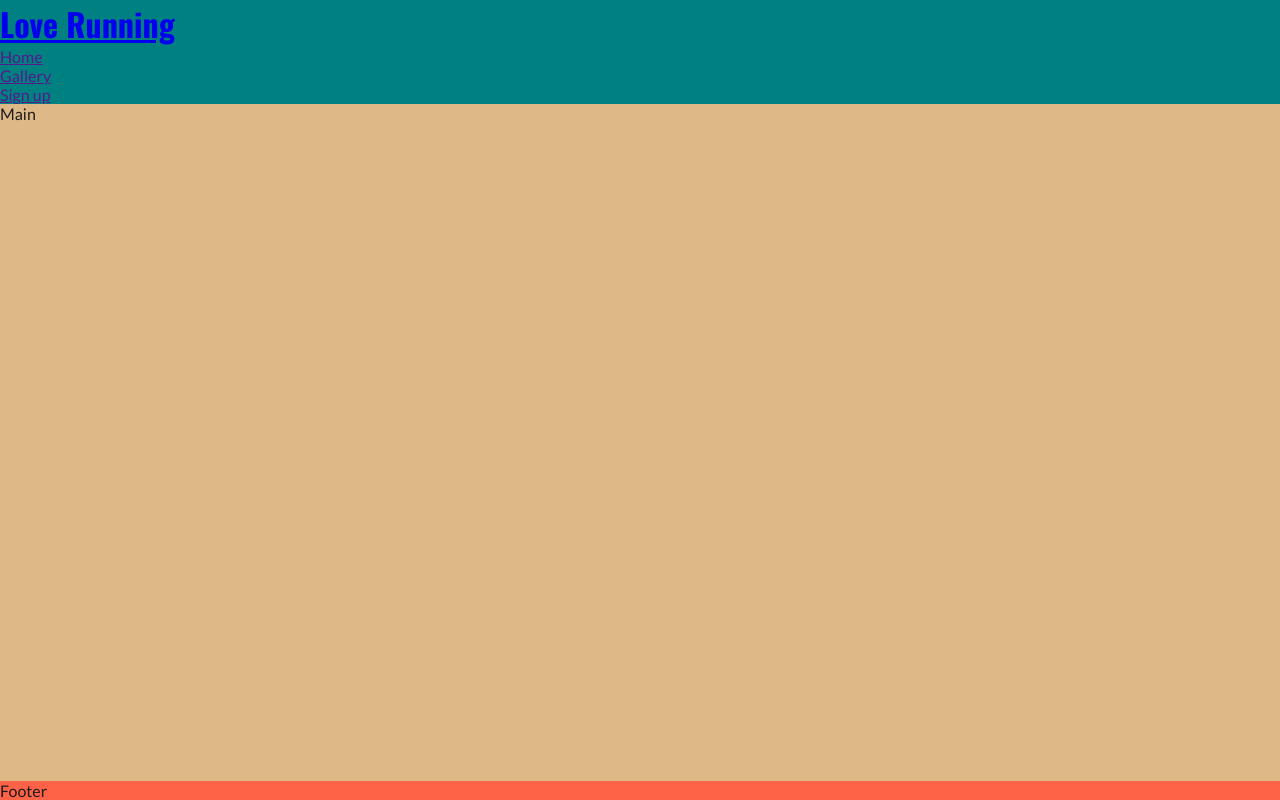
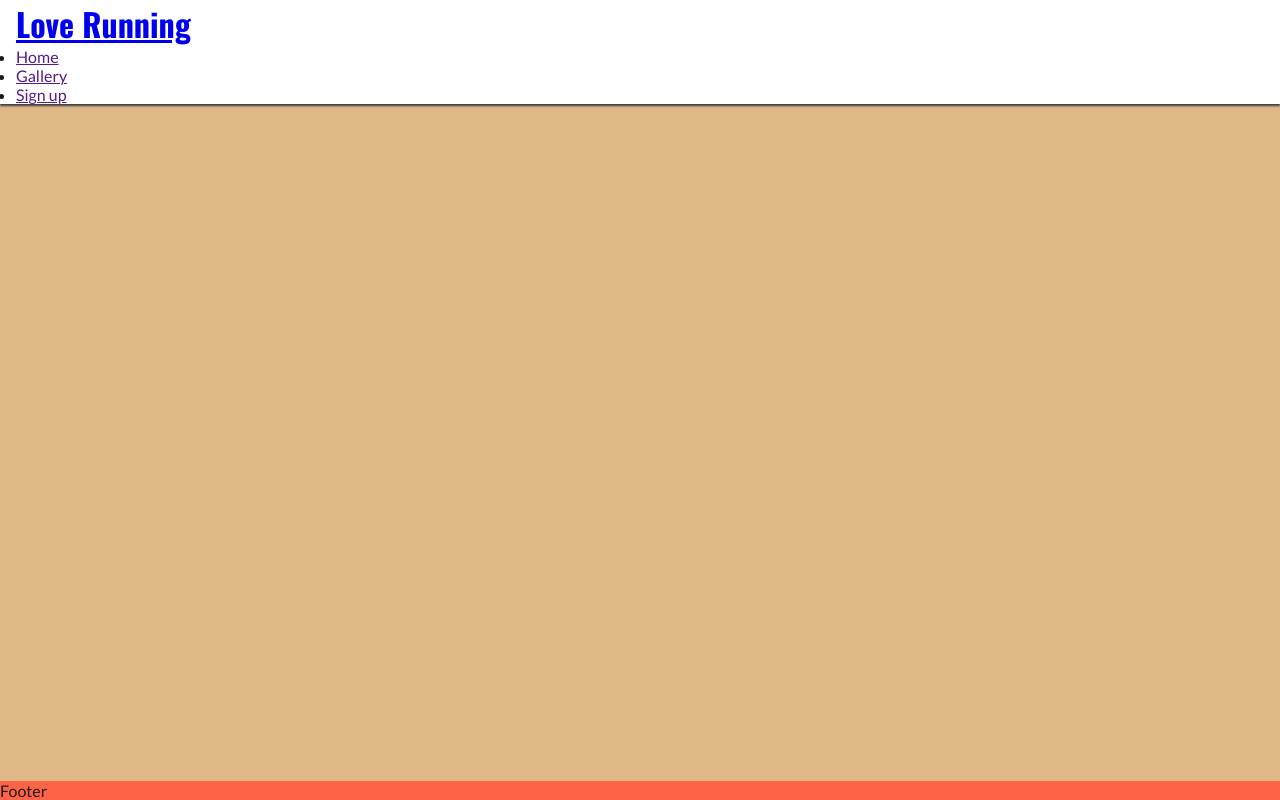
Before and after one commit to mjb-codes/love-running, a plain HTML site: page index.html in a window 1280 px wide. Drawn offline with nearby package versions, Linux system fonts and the light colour scheme.

Commit message:
add header styles

```diff
--- a/assets/css/styles.css
+++ b/assets/css/styles.css
@@ -21,7 +21,12 @@ body {
 
 /* Header */
 header {
-    background-color: teal;
+    background-color: #FFFFFF;
+    padding: 0 1rem;
+    position: fixed;
+    z-index: 99;
+    width: 100%;
+    box-shadow: 0 2px 2px #3a3a3a
 }
 
 h1 {
```
